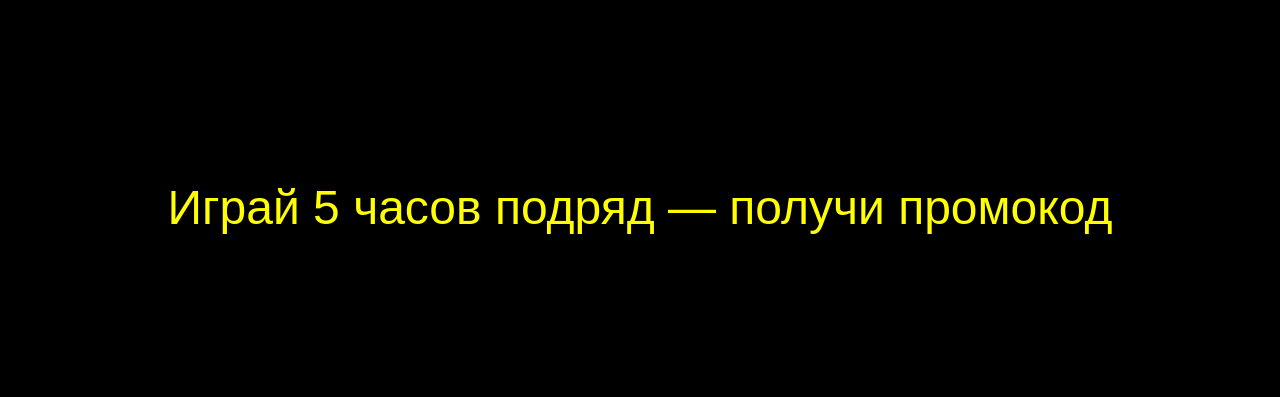
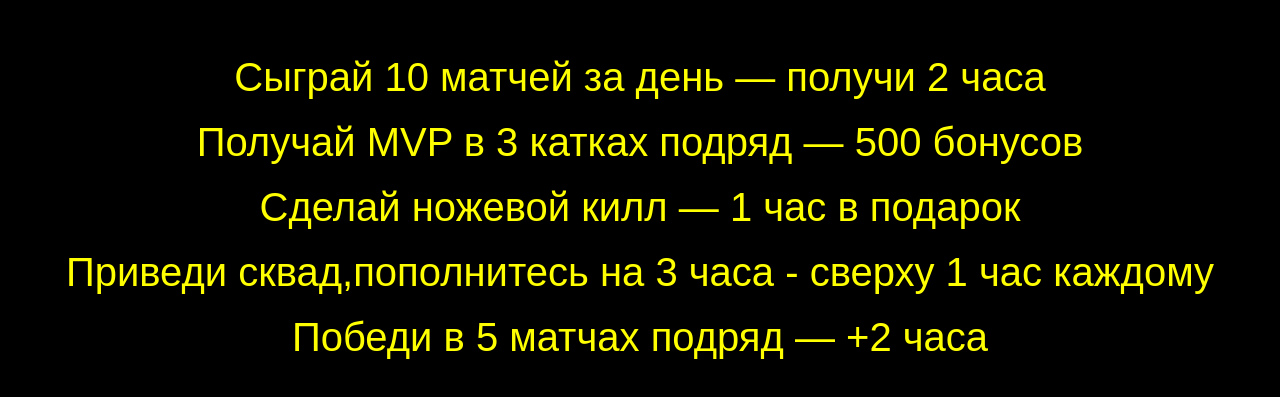
Before and after one commit to drtclw/pk-quests, a plain HTML site: page index.html in a window 1280 px wide. Shown: the part 193-590 px from the top of the page. Drawn offline with Linux system fonts and the light colour scheme.

Commit message:
Update index.html

```diff
--- a/index.html
+++ b/index.html
@@ -1,42 +1,65 @@
 <!DOCTYPE html>
-<html>
+<html lang="ru">
 <head>
   <meta charset="UTF-8">
-  <title>Квесты</title>
+  <title>Квесты ПК-Клуба</title>
   <style>
     body {
-      background-color: black;
-      color: yellow;
-      font-size: 3em;
+      background-color: rgb(0, 0, 0);
+      color: rgb(255, 255, 0);
+      font-family: sans-serif;
       display: flex;
+      flex-direction: column;
       justify-content: center;
       align-items: center;
       height: 100vh;
+      margin: 0;
+      font-size: 2.5em;
       text-align: center;
-      margin: 0;
-      font-family: sans-serif;
+    }
+    .quest {
+      margin: 20px 0;
     }
   </style>
 </head>
 <body>
-  <div id="quest">Загрузка...</div>
+  <div id="quests"></div>
+
   <script>
-    const quests = [
-      "Сделай эйс в CS и получи 2 часа бесплатно",
-      "Победи друга 3 раза подряд — получи пепси",
-      "Играй 5 часов подряд — получи промокод",
-      "Сделай фраг-мув — получи 1 час бонусом",
-      "Приведи друга — получите по часу вдвоем"
+    const questSets = [
+      [
+        "Выйграй 2 картки подряд в Dota 2 - 1 час в подарок",
+        "Сделай 2 эйса в CS подряд — 1 час в подарок",
+        "Играй 5 часов подряд — получи +1 час сверху",
+        "Займи топ-1 в Warzone/PUBG — +2 часа",
+        "Набери 20 убийств в Fortnite в одном матче — 500 бонусов"
+      ],
+      [
+        "Сыграй 10 матчей за день — получи 2 часа",
+        "Получай MVP в 3 катках подряд — 500 бонусов",
+        "Сделай ножевой килл — 1 час в подарок",
+        "Приведи сквад,пополнитесь на 3 часа - сверху 1 час каждому",
+        "Победи в 5 матчах подряд — +2 часа"
+      ],
+      [
+        "Приведи друга, который играет 2 часа — получи +1 час",
+        "Сделай 3 хэдшота подряд — 500 бонусов",
+        "Проведи день без поражений — +2 часа",
+        "Сыграй на новой карте — 1 час в подарок",
+        "Играй 4+ часов без перерыва — +500 бонусов"
+      ]
     ];
 
-    function showRandomQuest() {
-      const questDiv = document.getElementById("quest");
-      const quest = quests[Math.floor(Math.random() * quests.length)];
-      questDiv.textContent = quest;
-    }
+    const dayIndex = new Date().getDate() % questSets.length;
+    const todayQuests = questSets[dayIndex];
 
-    showRandomQuest();
-    setInterval(showRandomQuest, 1000 * 60 * 2); // каждые 2 минуты
+    const container = document.getElementById("quests");
+    todayQuests.forEach(q => {
+      const el = document.createElement("div");
+      el.className = "quest";
+      el.textContent = q;
+      container.appendChild(el);
+    });
   </script>
 </body>
 </html>
```
